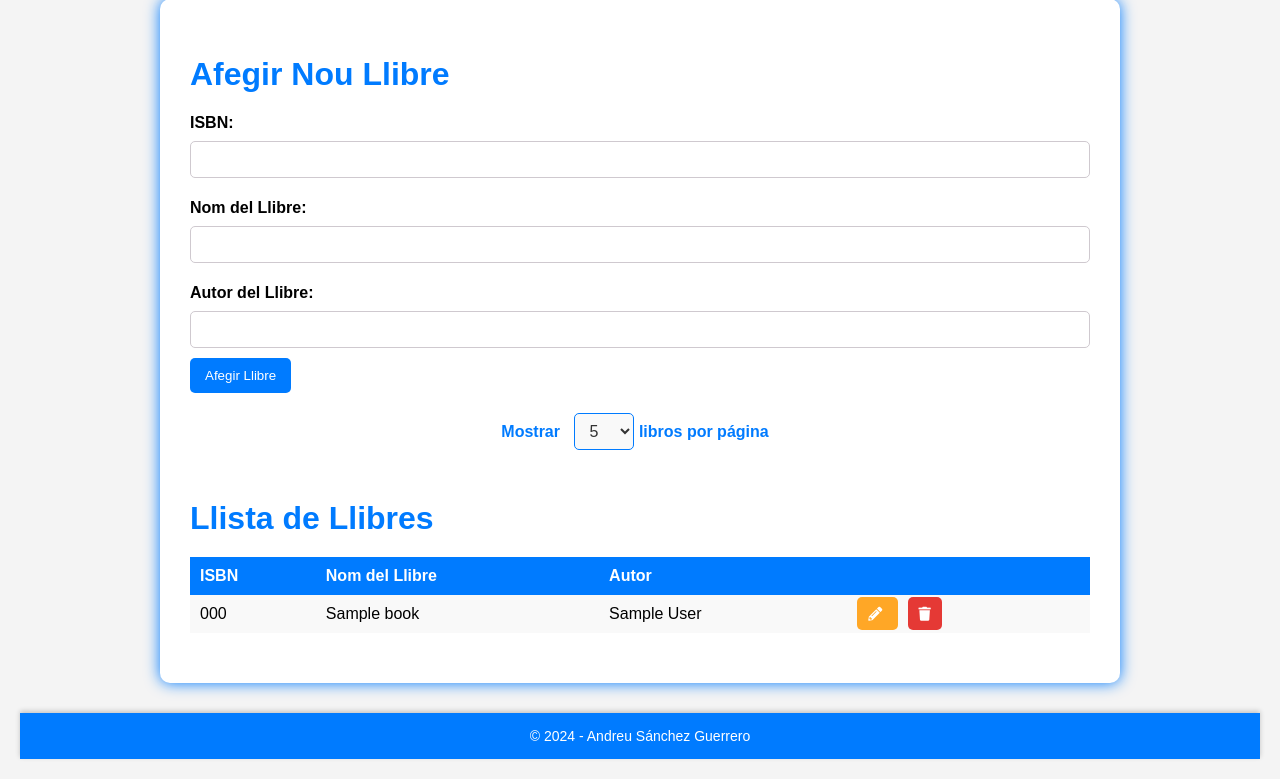
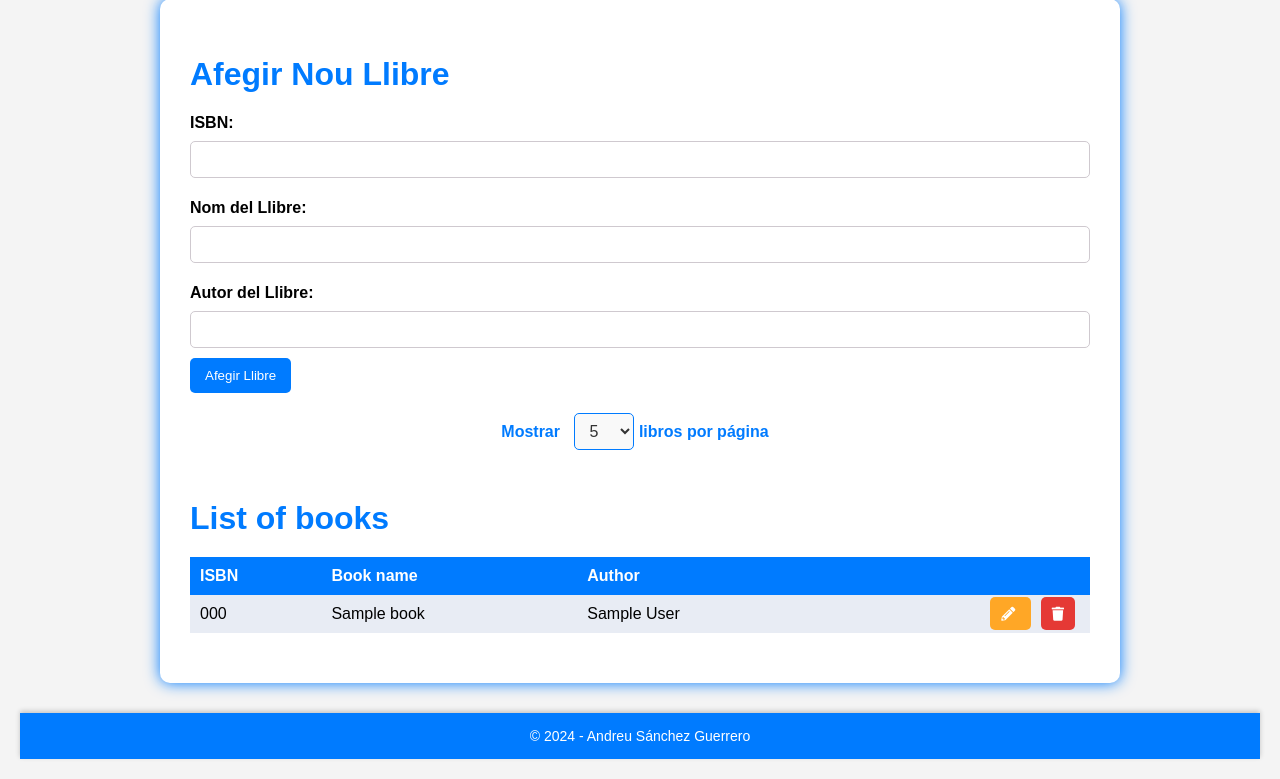
Before and after one commit to AndreuSanchezGuerrero/Andreu_Sanchez_Pt05, a PHP site: page / in a window 1280 px wide. Shown: the part 51-830 px from the top of the page. Run offline with PHP 8.4, Linux system fonts and the light colour scheme; tables that the repository leaves empty or names only in its code hold one stand-in row (values such as "Sample post").

Commit message:
changed page theme from article to books

```diff
--- a/views/components/books/books.css
+++ b/views/components/books/books.css
@@ -29,10 +29,14 @@ form .error i {
 }
 
 .table tbody tr:nth-child(odd) {
-    background-color: #f9f9f9;
+    background-color: #e8ecf4;;
 }
 
-.text-right {
+.table tbody tr:nth-child(even) {
+    background-color: #f8f9fa;
+}
+
+.table td:last-child {
     text-align: right;
 }
 
--- a/views/components/books/books.php
+++ b/views/components/books/books.php
@@ -1,24 +1,23 @@
 <!-- Andreu Sánchez Guerrero -->
 <div class="col-6">
-    <h2 id="margin">Llista de Llibres</h2>  <!-- Cambiado a Llibres -->
+    <h2 id="margin">List of books</h2>
     <?php if (!empty($books)): ?>
         <table class="table">
             <thead>
                 <tr>
                     <th>ISBN</th>
-                    <th>Nom del Llibre</th>
-                    <th>Autor</th>
+                    <th>Book name</th>
+                    <th>Author</th>
                     <th></th>
                 </tr>
             </thead>
             <tbody>
-                <?php foreach ($books as $book): ?>  <!-- Cambiado a books -->
+                <?php foreach ($books as $book): ?>
                     <tr>
-                        <td><?= htmlspecialchars($book['isbn']); ?></td>  <!-- Cambiado a book -->
-                        <td><?= htmlspecialchars($book['name']); ?></td>  <!-- Cambiado a name -->
-                        <td><?= htmlspecialchars($book['author']); ?></td>  <!-- Cambiado a author -->
-                        <td class="text-right">
-                            <!-- Enlaces para editar y eliminar libros -->
+                        <td><?= htmlspecialchars($book['isbn']); ?></td>
+                        <td><?= htmlspecialchars($book['name']); ?></td>
+                        <td><?= htmlspecialchars($book['author']); ?></td>
+                        <td>
                             <a href="index.php?action=edit&id=<?= $book['id']; ?>" class="btn btn-warning btn-sm">
                                 <i class="fas fa-pencil-alt"></i>
                             </a>
@@ -31,9 +30,8 @@
             </tbody>
         </table>
     <?php else: ?>
-        <p>No hi ha llibres disponibles.</p>  <!-- Cambiado a llibres -->
+        <p>There are no books available.</p>
     <?php endif; ?>
 
-    <!-- Incluir componente de paginación -->
     <?php include __DIR__ . '/../pagination/pagination.php'; ?>
 </div>
```
